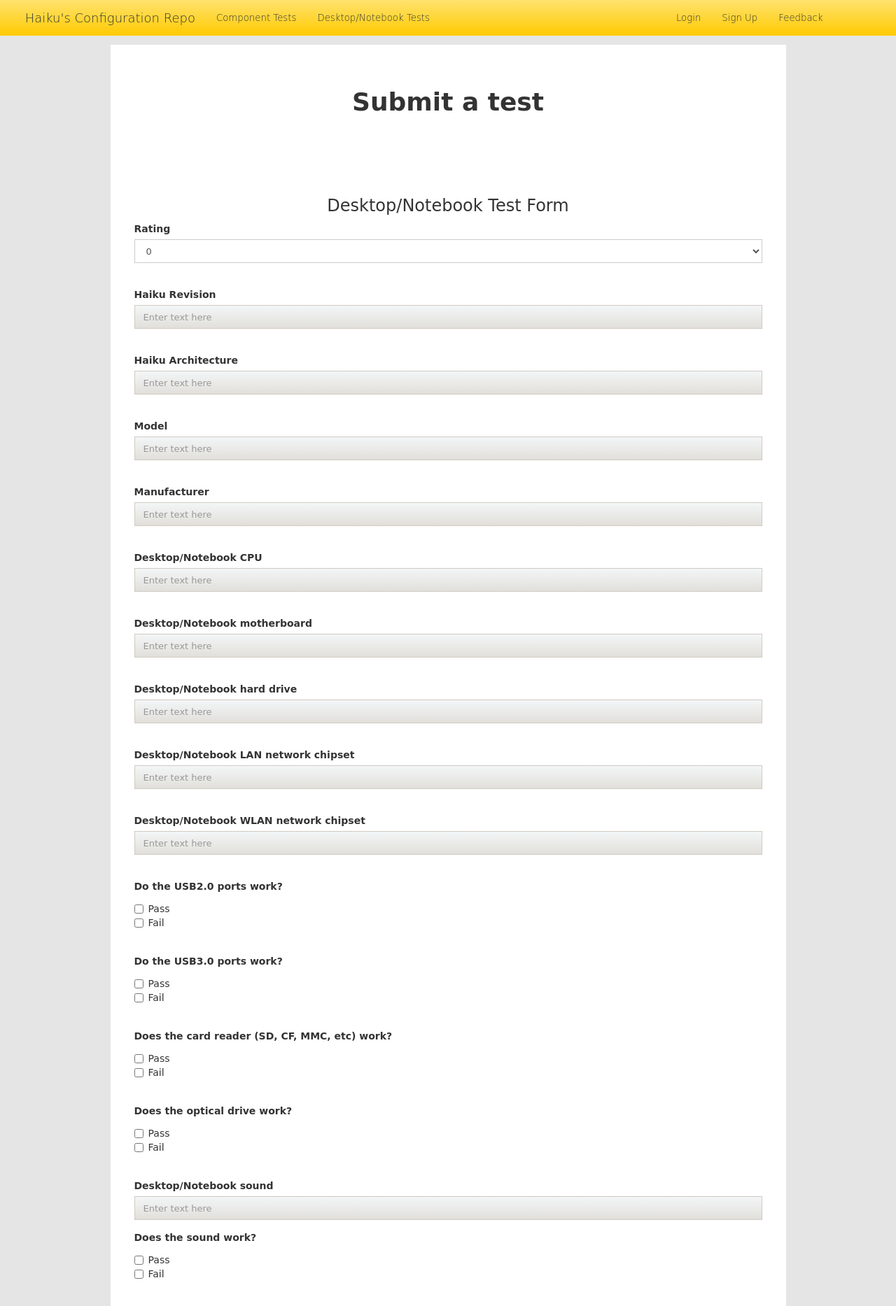
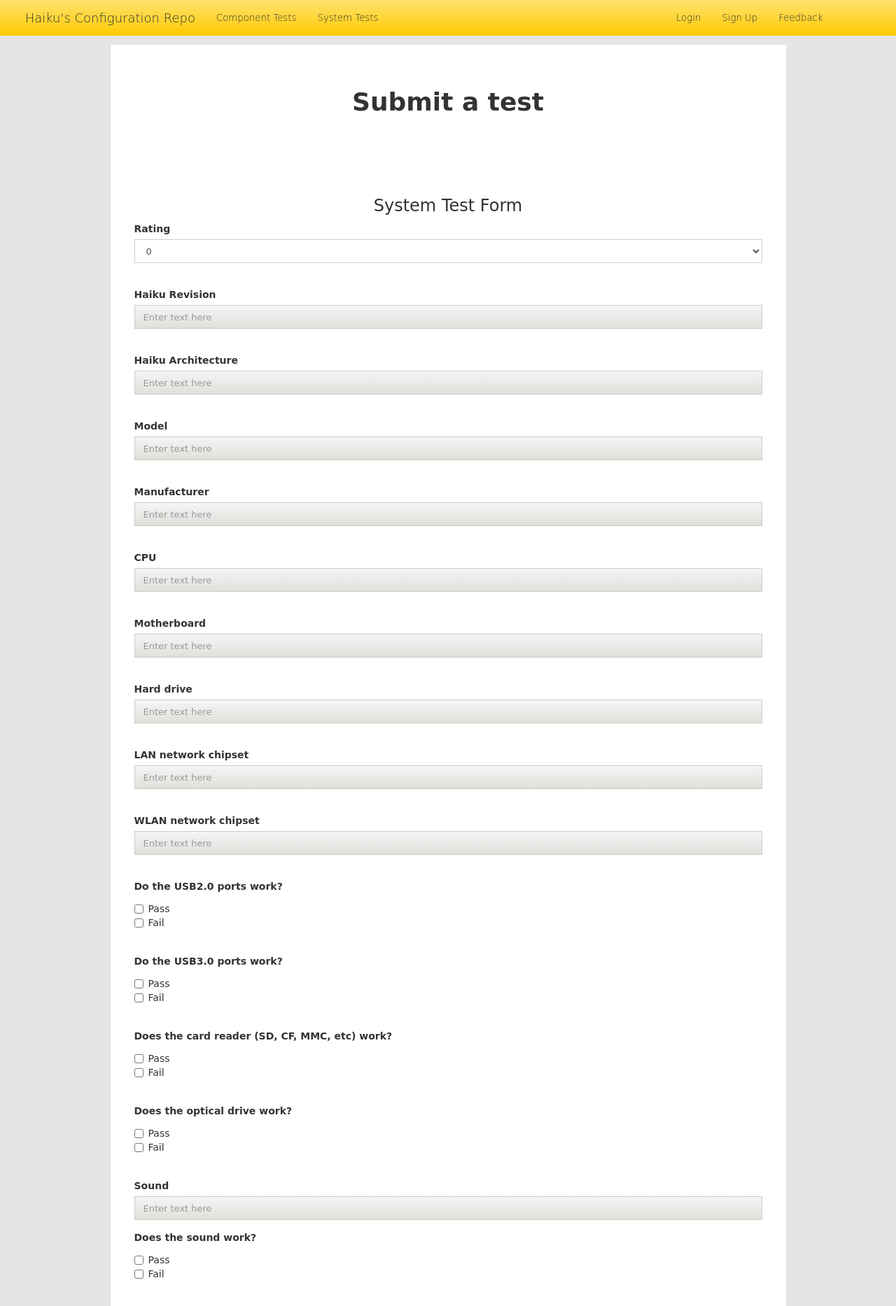
Before and after one commit to DarkmatterVale/Haiku-Configuration-Repo, a Django app: page /add_device in a window 1280 px wide. Shown: the top 1867 px of the page at 70% size. Run offline with Django 3.2, Linux system fonts and the light colour scheme; parts of the project's set-up code (start-up, migrations or seed data) failed here and were passed over; some libraries are stand-ins or nearby versions.

Commit message:
Normalize naming & change Device/Notebook to System

```diff
--- a/hello/templates/add_test.html
+++ b/hello/templates/add_test.html
@@ -23,7 +23,7 @@
         <div id="navbar" class="collapse navbar-collapse">
           <ul class="nav navbar-nav">
             <li><a href="{% url 'componentList' %}" class="active">Component Tests</a></li>
-            <li><a href="{% url 'deviceList' %}">Desktop/Notebook Tests</a></li>
+            <li><a href="{% url 'deviceList' %}">System Tests</a></li>
             {% if user.is_authenticated %}
             <li><a href="{% url 'addTest' %}">Add a Test</a></li>
             <li><a href="{% url 'myTests' %}">My Tests</a></li>
@@ -68,7 +68,7 @@
         <br><br>
         <h3 class="text-center">OR</h3>
         <br><br>
-        <a href="{% url 'add_device' %}" class="btn btn-primary btn-lg btn-block" role="button">Submit a Desktop/Notebook test</a>
+        <a href="{% url 'add_device' %}" class="btn btn-primary btn-lg btn-block" role="button">Submit a System test</a>
 
         <div class="padtop-5"></div>
       </div>
--- a/hello/templates/add_test_component_form.html
+++ b/hello/templates/add_test_component_form.html
@@ -23,7 +23,7 @@
         <div id="navbar" class="collapse navbar-collapse">
           <ul class="nav navbar-nav">
             <li><a href="{% url 'componentList' %}" class="active">Component Tests</a></li>
-            <li><a href="{% url 'deviceList' %}">Desktop/Notebook Tests</a></li>
+            <li><a href="{% url 'deviceList' %}">System Tests</a></li>
             {% if user.is_authenticated %}
             <li><a href="{% url 'addTest' %}">Add a Test</a></li>
             <li><a href="{% url 'myTests' %}">My Tests</a></li>
--- a/hello/templates/add_test_device_form.html
+++ b/hello/templates/add_test_device_form.html
@@ -23,7 +23,7 @@
         <div id="navbar" class="collapse navbar-collapse">
           <ul class="nav navbar-nav">
             <li><a href="{% url 'componentList' %}" class="active">Component Tests</a></li>
-            <li><a href="{% url 'deviceList' %}">Desktop/Notebook Tests</a></li>
+            <li><a href="{% url 'deviceList' %}">System Tests</a></li>
             {% if user.is_authenticated %}
             <li><a href="{% url 'addTest' %}">Add a Test</a></li>
             <li><a href="{% url 'myTests' %}">My Tests</a></li>
@@ -64,7 +64,7 @@
       <h1 class="text-center"><b>Submit a test</b></h1>
 
         <div class="row center-list-item padtop-5">
-            <h3 class="text-center padtop-5">Desktop/Notebook Test Form</h3>
+            <h3 class="text-center padtop-5">System Test Form</h3>
             <form class="col s12 form-horizontal" action="{% url 'createTest' %}" method="post">
                 {% csrf_token %}
 
@@ -106,27 +106,27 @@
            </fieldset>
            <br>
            <fieldset class="form-group">
-             <label for="device_cpu">Desktop/Notebook CPU</label>
+             <label for="device_cpu">CPU</label>
              <input type="text" class="form-control" name="device_cpu" placeholder="Enter text here">
            </fieldset>
            <br>
            <fieldset class="form-group">
-             <label for="device_motherboard">Desktop/Notebook motherboard</label>
+             <label for="device_motherboard">Motherboard</label>
              <input type="text" class="form-control" name="device_motherboard" placeholder="Enter text here">
            </fieldset>
            <br>
            <fieldset class="form-group">
-             <label for="device_hard_drive">Desktop/Notebook hard drive</label>
+             <label for="device_hard_drive">Hard drive</label>
              <input type="text" class="form-control" name="device_hard_drive" placeholder="Enter text here">
            </fieldset>
            <br>
            <fieldset class="form-group">
-               <label for="device_lan_network_chipset">Desktop/Notebook LAN network chipset</label>
+               <label for="device_lan_network_chipset">LAN network chipset</label>
                <input type="text" class="form-control" name="device_lan_network_chipset" placeholder="Enter text here">
            </fieldset>
            <br>
            <fieldset class="form-group">
-               <label for="device_wlan_network_chipset">Desktop/Notebook WLAN network chipset</label>
+               <label for="device_wlan_network_chipset">WLAN network chipset</label>
                <input type="text" class="form-control" name="device_wlan_network_chipset" placeholder="Enter text here">
            </fieldset>
            <br>
@@ -183,7 +183,7 @@
            </fieldset>
            <br>
            <fieldset class="form-group">
-             <label for="device_sound">Desktop/Notebook sound</label>
+             <label for="device_sound">Sound</label>
              <input type="text" class="form-control" name="device_sound" placeholder="Enter text here">
            </fieldset>
            <fieldset class="form-group">
@@ -243,7 +243,7 @@
            </fieldset>
            <br>
            <fieldset class="form-group">
-               <label>Does the desktop/notebook work on a whole?</label>
+               <label>Does the system work on a whole?</label>
                <div class="checkbox">
                    <label>
                        <input name="group9" type="checkbox">Pass
--- a/hello/templates/component.html
+++ b/hello/templates/component.html
@@ -23,7 +23,7 @@
         <div id="navbar" class="collapse navbar-collapse">
           <ul class="nav navbar-nav">
             <li><a href="{% url 'componentList' %}" class="active">Component Tests</a></li>
-            <li><a href="{% url 'deviceList' %}">Desktop/Notebook Tests</a></li>
+            <li><a href="{% url 'deviceList' %}">System Tests</a></li>
             {% if user.is_authenticated %}
             <li><a href="{% url 'addTest' %}">Add a Test</a></li>
             <li><a href="{% url 'myTests' %}">My Tests</a></li>
--- a/hello/templates/component_list.html
+++ b/hello/templates/component_list.html
@@ -23,7 +23,7 @@
         <div id="navbar" class="collapse navbar-collapse">
           <ul class="nav navbar-nav">
             <li><a href="{% url 'componentList' %}" class="active">Component Tests</a></li>
-            <li><a href="{% url 'deviceList' %}">Desktop/Notebook Tests</a></li>
+            <li><a href="{% url 'deviceList' %}">System Tests</a></li>
             {% if user.is_authenticated %}
             <li><a href="{% url 'addTest' %}">Add a Test</a></li>
             <li><a href="{% url 'myTests' %}">My Tests</a></li>
--- a/hello/templates/device.html
+++ b/hello/templates/device.html
@@ -23,7 +23,7 @@
         <div id="navbar" class="collapse navbar-collapse">
           <ul class="nav navbar-nav">
             <li><a href="{% url 'componentList' %}" class="active">Component Tests</a></li>
-            <li><a href="{% url 'deviceList' %}">Desktop/Notebook Tests</a></li>
+            <li><a href="{% url 'deviceList' %}">System Tests</a></li>
             {% if user.is_authenticated %}
             <li><a href="{% url 'addTest' %}">Add a Test</a></li>
             <li><a href="{% url 'myTests' %}">My Tests</a></li>
--- a/hello/templates/device_list.html
+++ b/hello/templates/device_list.html
@@ -23,7 +23,7 @@
         <div id="navbar" class="collapse navbar-collapse">
           <ul class="nav navbar-nav">
             <li><a href="{% url 'componentList' %}" class="active">Component Tests</a></li>
-            <li><a href="{% url 'deviceList' %}">Desktop/Notebook Tests</a></li>
+            <li><a href="{% url 'deviceList' %}">System Tests</a></li>
             {% if user.is_authenticated %}
             <li><a href="{% url 'addTest' %}">Add a Test</a></li>
             <li><a href="{% url 'myTests' %}">My Tests</a></li>
@@ -60,7 +60,7 @@
                 {% endif %}
             </div>
       <div class="row">
-        <h2>Welcome to the device list!</h2>
+        <h2>Welcome to the systems list!</h2>
         <h3>All tests that have been run on full setups will be displayed below</h3>
       </div>
 
--- a/hello/templates/edit_component.html
+++ b/hello/templates/edit_component.html
@@ -23,7 +23,7 @@
         <div id="navbar" class="collapse navbar-collapse">
           <ul class="nav navbar-nav">
             <li><a href="{% url 'componentList' %}" class="active">Component Tests</a></li>
-            <li><a href="{% url 'deviceList' %}">Desktop/Notebook Tests</a></li>
+            <li><a href="{% url 'deviceList' %}">System Tests</a></li>
             {% if user.is_authenticated %}
             <li><a href="{% url 'addTest' %}">Add a Test</a></li>
             <li><a href="{% url 'myTests' %}">My Tests</a></li>
--- a/hello/templates/index.html
+++ b/hello/templates/index.html
@@ -23,7 +23,7 @@
         <div id="navbar" class="collapse navbar-collapse">
           <ul class="nav navbar-nav">
             <li><a href="{% url 'componentList' %}" class="active">Component Tests</a></li>
-            <li><a href="{% url 'deviceList' %}">Desktop/Notebook Tests</a></li>
+            <li><a href="{% url 'deviceList' %}">System Tests</a></li>
             {% if user.is_authenticated %}
             <li><a href="{% url 'addTest' %}">Add a Test</a></li>
             <li><a href="{% url 'myTests' %}">My Tests</a></li>
@@ -83,7 +83,7 @@
        <div class="padtop-5"></div>
 
        <div class="pad-item-list center-list-item row">
-         <h3>Devices recently added or edited:</h3>
+         <h3>Systems recently added or edited:</h3>
          {% for device in recent_devices %}
            <div class="collection">
              <a href="{% url 'deviceDetail' device.id %}" class="collection-item">{{ device.name }}
--- a/hello/templates/login.html
+++ b/hello/templates/login.html
@@ -23,7 +23,7 @@
         <div id="navbar" class="collapse navbar-collapse">
           <ul class="nav navbar-nav">
             <li><a href="{% url 'componentList' %}" class="active">Component Tests</a></li>
-            <li><a href="{% url 'deviceList' %}">Desktop/Notebook Tests</a></li>
+            <li><a href="{% url 'deviceList' %}">System Tests</a></li>
           </ul>
           <ul class="nav navbar-nav navbar-right">
             <li><a href="{% url 'loginIndex' %}">Login</a></li>
--- a/hello/templates/my_account.html
+++ b/hello/templates/my_account.html
@@ -23,7 +23,7 @@
         <div id="navbar" class="collapse navbar-collapse">
             <ul class="nav navbar-nav">
                 <li><a href="{% url 'componentList' %}" class="active">Component Tests</a></li>
-                <li><a href="{% url 'deviceList' %}">Desktop/Notebook Tests</a></li>
+                <li><a href="{% url 'deviceList' %}">System Tests</a></li>
                 {% if user.is_authenticated %}
                 <li><a href="{% url 'addTest' %}">Add a Test</a></li>
                 <li><a href="{% url 'myTests' %}">My Tests</a></li>
--- a/hello/templates/my_tests.html
+++ b/hello/templates/my_tests.html
@@ -23,7 +23,7 @@
         <div id="navbar" class="collapse navbar-collapse">
           <ul class="nav navbar-nav">
             <li><a href="{% url 'componentList' %}" class="active">Component Tests</a></li>
-            <li><a href="{% url 'deviceList' %}">Desktop/Notebook Tests</a></li>
+            <li><a href="{% url 'deviceList' %}">System Tests</a></li>
             {% if user.is_authenticated %}
             <li><a href="{% url 'addTest' %}">Add a Test</a></li>
             <li><a href="{% url 'myTests' %}">My Tests</a></li>
@@ -82,7 +82,7 @@
       <div class="padtop-5"></div>
 
       <div class="pad-item-list center-list-item row">
-        <h3>All of your submitted device tests</h3>
+        <h3>All of your submitted system tests</h3>
         {% for device in all_devices %}
           <div class="collection">
             <a href="{% url 'editDevice' device.id %}" class="collection-item">{{ device.name }}
--- a/hello/templates/signup.html
+++ b/hello/templates/signup.html
@@ -23,7 +23,7 @@
         <div id="navbar" class="collapse navbar-collapse">
           <ul class="nav navbar-nav">
             <li><a href="{% url 'componentList' %}" class="active">Component Tests</a></li>
-            <li><a href="{% url 'deviceList' %}">Desktop/Notebook Tests</a></li>
+            <li><a href="{% url 'deviceList' %}">System Tests</a></li>
           </ul>
           <ul class="nav navbar-nav navbar-right">
             <li><a href="{% url 'loginIndex' %}">Login</a></li>
```
Also changed, not shown: hello/templates/edit_device.html (+9 -9 lines).
